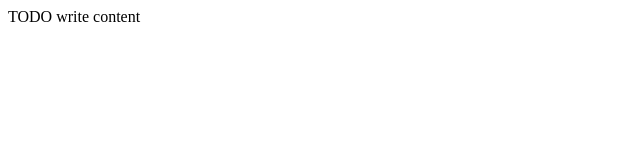
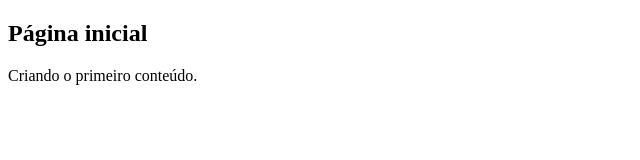
Before and after one commit to FernandoSBento/Projeto4Bim, a plain HTML site: page public_html/index.html in a window 1280 px wide. Shown: the whole page, without its empty margins (0-640 px from the left). Drawn offline with Linux system fonts and the light colour scheme.

Commit message:
Adicionei conteúdo na página inicial.

```diff
--- a/public_html/index.html
+++ b/public_html/index.html
@@ -6,6 +6,11 @@
         <meta name="viewport" content="width=device-width, initial-scale=1.0">
     </head>
     <body>
-        <div>TODO write content</div>
+        <h2>Página inicial</h2>
+
+        <p>
+            Criando o primeiro conteúdo.
+        </p>
+
     </body>
 </html>
```
